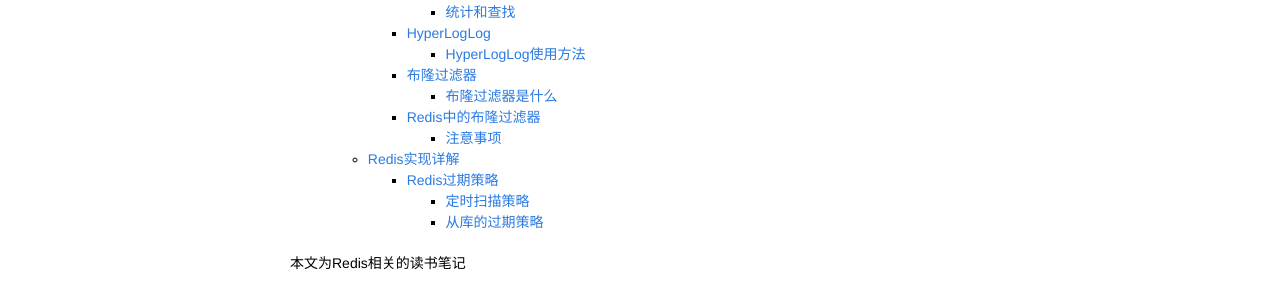
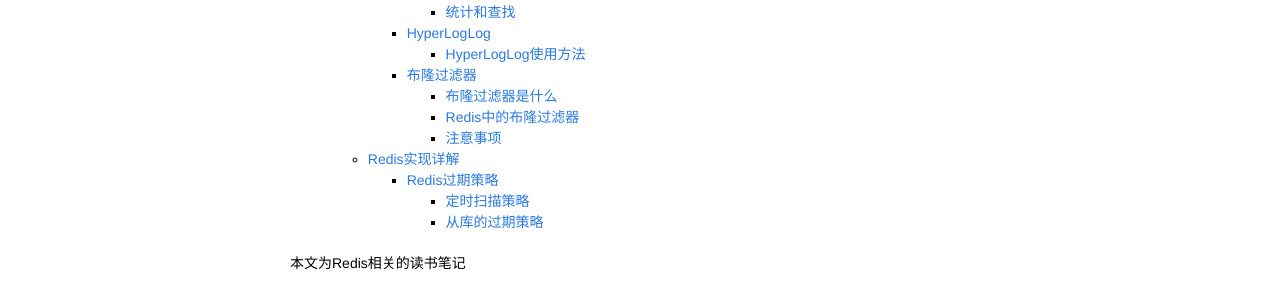
Before and after one commit to xuzuguang/xuzuguang.github.io, a Jekyll site: the page built from _posts/2018-07-12-Redis相关_读书笔记.md, in a window 1280 px wide. Shown: the part 1129-1429 px from the top of the page. Built offline with Jekyll 4.4.1, drawn with Linux system fonts in a browser that asks for light colours; Markdown is read by kramdown in place of the engine named in the settings.

Commit message:
Update 2018-07-12-Redis相关_读书笔记.md

```diff
--- a/_posts/2018-07-12-Redis相关_读书笔记.md
+++ b/_posts/2018-07-12-Redis相关_读书笔记.md
@@ -222,7 +222,7 @@
 
 Redis中字典的rehash并不是一次性完成的，为了高性能，不堵塞服务，采用了渐进式rehash策略。
 
-![image-20200705105301006](https://xuzuguang.men//images/posts/Redis13.png)
+![image-20200705105301006](https://xuzuguang.men/images/posts/Redis13.png)
 
 渐进式rehash会再rehash的同时，保留新旧连个hash结构，查询时会同时查询两个hash结构，然后再后续的定时任务以及hash的子指令中，循序渐进的将旧hash的内容一点点的迁移到新的hash结构中。
 
@@ -230,7 +230,7 @@
 
 相比于使用字符串序列化缓存用户信息，哈希类型变得更加只管，并且在操作上会更加便捷。
 
-![image-20200630153113325](https://xuzuguang.men//images/posts/Redis12.png)
+![image-20200630153113325](https://xuzuguang.men/images/posts/Redis12.png)
 
 但是，需要注意的是哈希类型和关系型数据库有两点不同之处：
 
@@ -350,7 +350,7 @@
 
 令牌cookie会再cookie中存储一串随机字节作为令牌，服务器可以根据令牌再数据库中查找令牌的拥有者。
 
-<img src="https://xuzuguang.men//images/posts/cookie.png" alt="图-抄的呢" style="zoom:50%;" />
+<img src="https://xuzuguang.men/images/posts/cookie.png" alt="图-抄的呢" style="zoom:50%;" />
 
 FWR采取令牌cookie。除去登录信息外，FWR还可以将用户的访问时长、浏览记录等存储到数据库中，这样便于将来对用户行为进行分析。
 
@@ -437,7 +437,7 @@
 
 Redis中包含多种数据类型，而每种数据类型都有两种以上的内部编码实现，针对的不同的场景。如下图所示：
 
-![image-20200630084714067](https://xuzuguang.men//images/posts/Redis11.png)
+![image-20200630084714067](https://xuzuguang.men/images/posts/Redis11.png)
 
 Redis这样设计的好处是：
 
@@ -472,35 +472,35 @@
 
 1. 用户可以同给给定一个任意数组 ， 对整数或者浮点数进行自增（increment）或者自减（decrement）操作。
 
-![image-20200629110842184](https://xuzuguang.men//images/posts/Redis1.png)
+![image-20200629110842184](https://xuzuguang.men/images/posts/Redis1.png)
 
 2. Redis还拥有最字节串的其中一部分内容进行读取或者写入的操作
 
-![image-20200629111148561](https://xuzuguang.men//images/posts/Redis2.png)
+![image-20200629111148561](https://xuzuguang.men/images/posts/Redis2.png)
 
 ### 列表对应命令
 
-![image-20200629111717447](https://xuzuguang.men//images/posts/Redis3.png)
+![image-20200629111717447](https://xuzuguang.men/images/posts/Redis3.png)
 
 阻塞式的列表弹出命令以及列表间移动元素的命令
 
-![image-20200629111914158](https://xuzuguang.men//images/posts/Redis4.png)
+![image-20200629111914158](https://xuzuguang.men/images/posts/Redis4.png)
 
 ### 集合对应命令
 
-![image-20200629203842253](https://xuzuguang.men//images/posts/Redis5.png)
+![image-20200629203842253](https://xuzuguang.men/images/posts/Redis5.png)
 
-![image-20200629204328322](https://xuzuguang.men//images/posts/Redis6.png)
+![image-20200629204328322](https://xuzuguang.men/images/posts/Redis6.png)
 
 ### 散列对应命令
 
-![image-20200629210008181](https://xuzuguang.men//images/posts/Redis7.png)
+![image-20200629210008181](https://xuzuguang.men/images/posts/Redis7.png)
 
 ### 有序集合对应命令
 
-![image-20200629210220037](https://xuzuguang.men//images/posts/Redis8.png)
+![image-20200629210220037](https://xuzuguang.men/images/posts/Redis8.png)
 
-![image-20200629210300492](https://xuzuguang.men//images/posts/Redis9.png)
+![image-20200629210300492](https://xuzuguang.men/images/posts/Redis9.png)
 
 ### 发布与订阅
 
@@ -508,7 +508,7 @@
 
 关于 发布于订阅的命令
 
-![image-20200629211240226](https://xuzuguang.men//images/posts/Redis10.png)
+![image-20200629211240226](https://xuzuguang.men/images/posts/Redis10.png)
 
 ## Redis一些应用
 
@@ -564,7 +564,7 @@
 
 Redis的list数据结构常用来作为异步消息队列使用，使用rpush/lpush操作入队列，使用lpop/rpop来出队列。
 
-![image-20200705165629915](https://xuzuguang.men//images/posts/Redis14.png)
+![image-20200705165629915](https://xuzuguang.men/images/posts/Redis14.png)
 
 客户端可以在for循环中通过队列的pop操作来获取消息，然后进程处理。
 
@@ -669,7 +669,7 @@
 
 布隆过滤器可以理解为一个不怎么精确的set结构，当你使用contains方法判断某个对象是否存在时，它可能会误判。但是布隆过滤器也不是特别精确，只要参数设置的合理，只会有小小的误判概率。基本上只会误判没有见过的元素，见过的元素不会误判。
 
-### Redis中的布隆过滤器
+#### Redis中的布隆过滤器
 
 Redis官方的布隆过滤器在Redis4.0提供了插件功能之后才正式登场。
 
```
